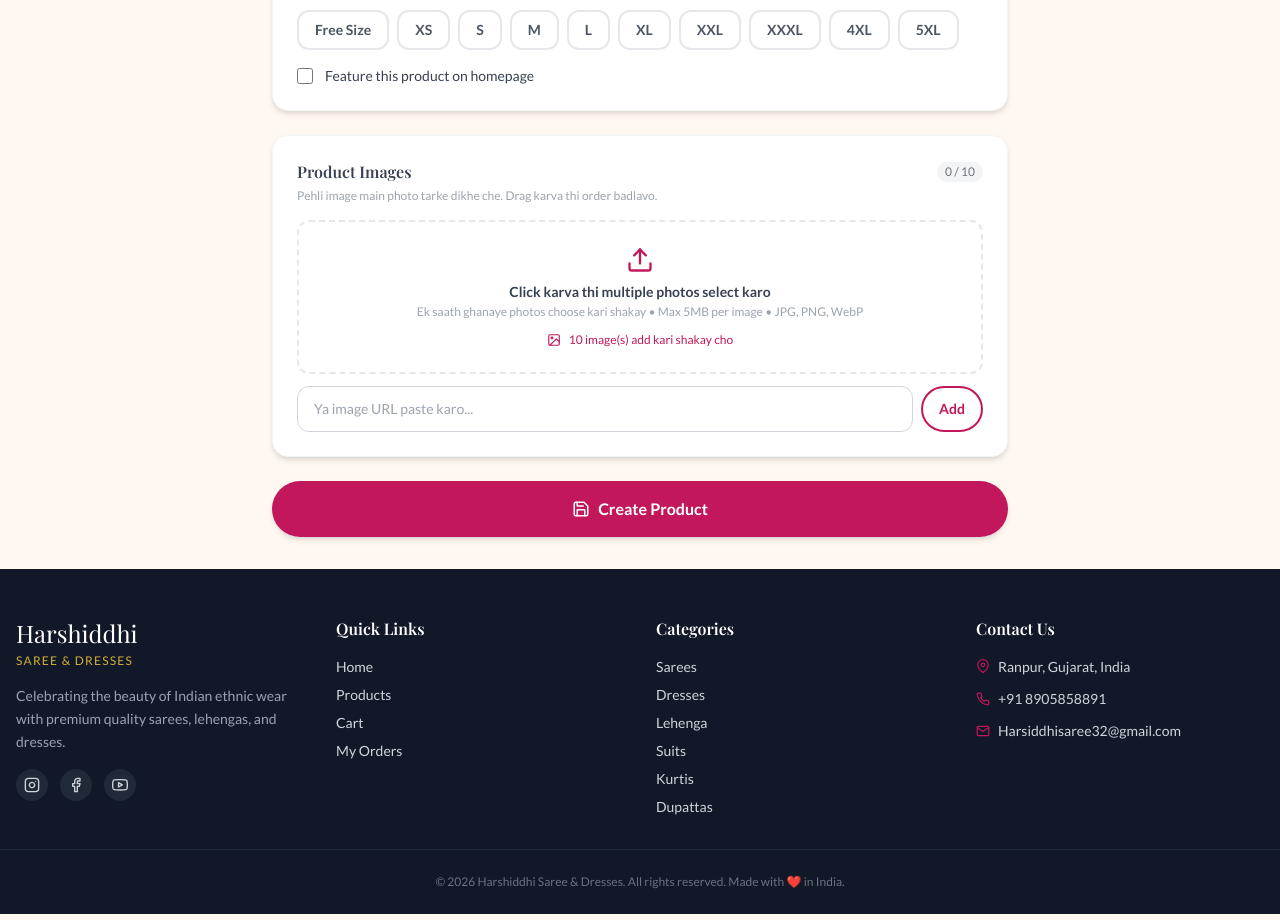
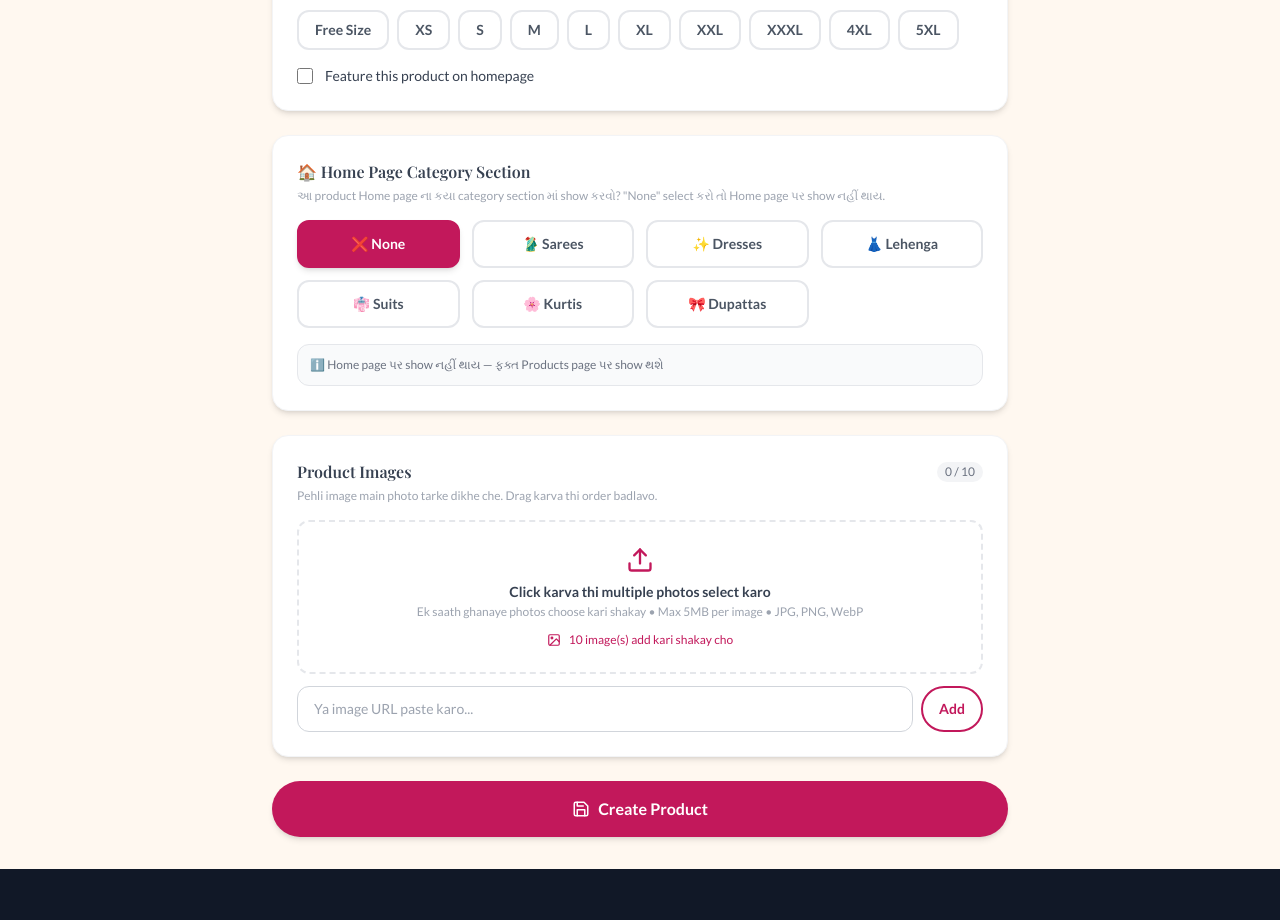
Before and after one commit to jaydip0110-jpg/harshiddhi-frontend, a React (Vite) app: page /admin/products/new in a window 1280 px wide. Shown: the part 901-1821 px from the top of the page. Built offline with nearby package versions, Linux system fonts and the light colour scheme; sample sign-in values are in the browser's storage; a web font is replaced by a local one.

Commit message:
Add home category selector in ProductForm

```diff
--- a/src/pages/HomePage.jsx
+++ b/src/pages/HomePage.jsx
@@ -91,6 +91,45 @@ const TESTIMONIALS = [
   },
 ];
 
+// ── Category Section Component ──
+function CategorySection({ categoryName, emoji, products, loading }) {
+  const filtered = products.filter((p) => p.homeCategory === categoryName);
+
+  if (!loading && filtered.length === 0) return null;
+
+  return (
+    <section className="py-12 border-b border-gray-100">
+      <div className="max-w-7xl mx-auto px-4">
+        <div className="flex items-center justify-between mb-6">
+          <div>
+            <h2 className="font-display text-2xl md:text-3xl font-bold text-gray-800">
+              {emoji} {categoryName}
+            </h2>
+            <p className="text-gray-500 text-sm mt-1">
+              Latest {categoryName} collection
+            </p>
+          </div>
+          <Link
+            to={`/products?category=${categoryName}`}
+            className="flex items-center gap-2 text-primary font-semibold text-sm hover:underline"
+          >
+            View All <FiArrowRight size={14} />
+          </Link>
+        </div>
+        <div className="grid grid-cols-2 md:grid-cols-3 lg:grid-cols-4 gap-4">
+          {loading
+            ? Array.from({ length: 4 }).map((_, i) => (
+                <ProductCardSkeleton key={i} />
+              ))
+            : filtered
+                .slice(0, 4)
+                .map((p) => <ProductCard key={p._id} product={p} />)}
+        </div>
+      </div>
+    </section>
+  );
+}
+
 export default function HomePage() {
   const dispatch = useDispatch();
   const {
@@ -100,12 +139,10 @@ export default function HomePage() {
   } = useSelector((s) => s.product);
 
   useEffect(() => {
-    // Featured + Latest products fetch
     dispatch(fetchFeatured());
     dispatch(fetchProducts({ limit: 8, page: 1 }));
   }, [dispatch]);
 
-  // Latest 4 products — newly added
   const latestProducts = [...allProducts]
     .sort((a, b) => new Date(b.createdAt) - new Date(a.createdAt))
     .slice(0, 4);
@@ -156,7 +193,7 @@ export default function HomePage() {
               <Link
                 to="/products?category=Sarees"
                 className="border-2 border-white/30 text-white px-8 py-3.5 rounded-full font-semibold
-                               hover:border-gold hover:text-gold transition-all duration-300"
+                           hover:border-gold hover:text-gold transition-all duration-300"
               >
                 Explore Sarees
               </Link>
@@ -211,14 +248,14 @@ export default function HomePage() {
             >
               <div
                 className={`w-full aspect-square rounded-2xl bg-gradient-to-br ${cat.color}
-                              overflow-hidden shadow-md group-hover:shadow-xl transition-all
-                              duration-300 group-hover:-translate-y-1`}
+                            overflow-hidden shadow-md group-hover:shadow-xl transition-all
+                            duration-300 group-hover:-translate-y-1`}
               >
                 <img
                   src={cat.img}
                   alt={cat.name}
                   className="w-full h-full object-cover mix-blend-multiply opacity-70
-                                group-hover:opacity-90 transition-all duration-300 group-hover:scale-105"
+                              group-hover:opacity-90 transition-all duration-300 group-hover:scale-105"
                 />
               </div>
               <span className="mt-2 font-semibold text-sm text-gray-700 group-hover:text-primary transition-colors">
@@ -229,7 +266,7 @@ export default function HomePage() {
         </div>
       </section>
 
-      {/* ── NEW Arrivals — Admin Add કરેલ Latest Products ── */}
+      {/* ── New Arrivals ── */}
       {latestProducts.length > 0 && (
         <section className="py-16 bg-white">
           <div className="max-w-7xl mx-auto px-4">
@@ -257,6 +294,17 @@ export default function HomePage() {
           </div>
         </section>
       )}
+
+      {/* ── Per-Category Sections (homeCategory based) ── */}
+      {CATEGORIES.map((cat) => (
+        <CategorySection
+          key={cat.name}
+          categoryName={cat.name}
+          emoji={cat.emoji}
+          products={allProducts}
+          loading={loading}
+        />
+      ))}
 
       {/* ── Featured Collection ── */}
       <section className="py-16 bg-cream">
@@ -336,7 +384,7 @@ export default function HomePage() {
                 <div className="flex items-center gap-3">
                   <div
                     className="w-10 h-10 rounded-full bg-gradient-to-br from-primary to-gold
-                                  flex items-center justify-center text-white font-bold text-sm"
+                                flex items-center justify-center text-white font-bold text-sm"
                   >
                     {name[0]}
                   </div>
--- a/src/pages/admin/ProductForm.jsx
+++ b/src/pages/admin/ProductForm.jsx
@@ -5,6 +5,16 @@ import { FiUpload, FiX, FiSave, FiArrowLeft, FiImage } from "react-icons/fi";
 import toast from "react-hot-toast";
 
 const CATEGORIES = [
+  "Sarees",
+  "Dresses",
+  "Lehenga",
+  "Suits",
+  "Kurtis",
+  "Dupattas",
+];
+
+const HOME_CATEGORIES = [
+  "None",
   "Sarees",
   "Dresses",
   "Lehenga",
@@ -36,6 +46,7 @@ const EMPTY = {
   stock: "",
   discount: 0,
   featured: false,
+  homeCategory: "None", // ← Add
   images: [],
   sizes: [],
 };
@@ -94,6 +105,7 @@ export default function ProductForm() {
         stock: data.stock || "",
         discount: data.discount || 0,
         featured: data.featured || false,
+        homeCategory: data.homeCategory || "None",
         images: data.images || [],
         sizes: data.sizes || [],
       });
@@ -440,6 +452,69 @@ export default function ProductForm() {
           </label>
         </div>
 
+        {/* ── Home Page Category ── */}
+        <div className="card p-6 border border-gray-100 space-y-4">
+          <div>
+            <h2 className="font-semibold text-gray-700 mb-1">
+              🏠 Home Page Category Section
+            </h2>
+            <p className="text-xs text-gray-400 mb-4">
+              આ product Home page ના કયા category section માં show કરવો? "None"
+              select કરો તો Home page પર show નહીં થાય.
+            </p>
+          </div>
+
+          <div className="grid grid-cols-2 sm:grid-cols-4 gap-3">
+            {HOME_CATEGORIES.map((hc) => (
+              <button
+                key={hc}
+                type="button"
+                onClick={() => setForm((p) => ({ ...p, homeCategory: hc }))}
+                className={`px-4 py-3 rounded-xl text-sm font-semibold border-2
+                    transition-all duration-200 text-center
+          ${
+            form.homeCategory === hc
+              ? "bg-primary text-white border-primary shadow-md"
+              : "bg-white text-gray-600 border-gray-200 hover:border-primary hover:text-primary"
+          }`}
+              >
+                {hc === "None"
+                  ? "❌ None"
+                  : hc === "Sarees"
+                    ? "🥻 Sarees"
+                    : hc === "Dresses"
+                      ? "✨ Dresses"
+                      : hc === "Lehenga"
+                        ? "👗 Lehenga"
+                        : hc === "Suits"
+                          ? "👘 Suits"
+                          : hc === "Kurtis"
+                            ? "🌸 Kurtis"
+                            : hc === "Dupattas"
+                              ? "🎀 Dupattas"
+                              : hc}
+              </button>
+            ))}
+          </div>
+
+          {form.homeCategory !== "None" && (
+            <div className="p-3 bg-green-50 rounded-xl border border-green-200">
+              <p className="text-xs text-green-700 font-semibold">
+                ✅ આ product Home page ના "{form.homeCategory}" section માં show
+                થશે
+              </p>
+            </div>
+          )}
+
+          {form.homeCategory === "None" && (
+            <div className="p-3 bg-gray-50 rounded-xl border border-gray-200">
+              <p className="text-xs text-gray-500">
+                ℹ️ Home page પર show નહીં થાય — ફક્ત Products page પર show થશે
+              </p>
+            </div>
+          )}
+        </div>
+
         {/* ── Images Section ── */}
         <div className="card p-6 border border-gray-100">
           <div className="flex items-center justify-between mb-1">
```
